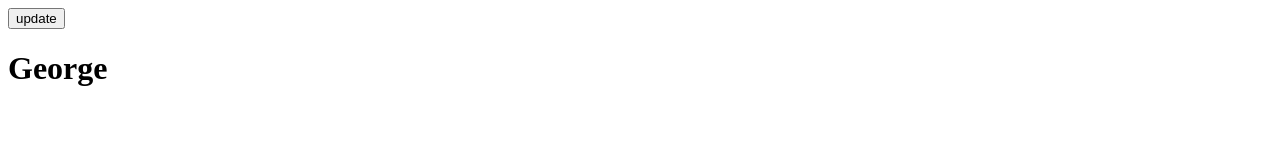
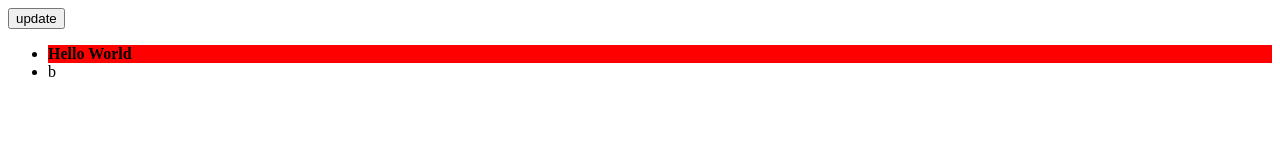
Before and after one commit to George-bin/snabbdom-learn, a plain HTML site: page index.html in a window 1280 px wide. Drawn offline with Linux system fonts and the light colour scheme.

Commit message:
no message

```diff
--- a/es/modules/eventlisteners.js
+++ b/es/modules/eventlisteners.js
@@ -47,13 +47,11 @@ function handleEvent(event, vnode) {
 function createListener() {
     // 事件处理器
     return function handler(event) {
-        debugger
         handleEvent(event, handler.vnode);
     };
 }
 // 对比oldVnode和vnode，更新事件监听器
 function updateEventListeners(oldVnode, vnode) {
-    debugger
     var oldOn = oldVnode.data.on;
     var oldListener = oldVnode.listener;
     var oldElm = oldVnode.elm;
--- a/es/modules/style.js
+++ b/es/modules/style.js
@@ -5,7 +5,7 @@ var nextFrame = function (fn) {
         raf(fn);
     });
 };
-var reflowForced = false; // 强迫回流
+var reflowForced = false; // 强迫回流标志位
 function setNextFrame(obj, prop, val) {
     nextFrame(function () {
         obj[prop] = val;
@@ -61,6 +61,7 @@ function updateStyle(oldVnode, vnode) {
         }
     }
 }
+// 卸载元素前调用(优先级1) => 主要为被删除元素的子元素添加动画效果（transition等）
 function applyDestroyStyle(vnode) {
     var style;
     var name;
@@ -72,7 +73,7 @@ function applyDestroyStyle(vnode) {
         elm.style[name] = style[name];
     }
 }
-// 删除样式
+// 卸载元素时调用(优先级2) => 动画过后，执行删除回调
 function applyRemoveStyle(vnode, rm) {
     var s = vnode.data.style;
     if (!s || !s.remove) {
--- a/es/snabbdom.js
+++ b/es/snabbdom.js
@@ -65,7 +65,11 @@ export function init(modules, domApi) {
         return vnode(api.tagName(elm).toLowerCase() + id + c, {}, [], undefined, elm);
     }
 
-    // 创建一个删除的回调，多次调用这个回调，直到监听器都没了，就删除元素
+    /**
+     * 创建一个删除的回调（这里需要全局remove钩子执行完毕，才能删除真实DOM元素）
+     * @params childELm：将要被删除的Vnode数组（每个Vnode对应一个真实的dom元素）
+     * @params listeners：全局remove钩子的数量
+     */
     function createRmCb(childElm, listeners) {
         return function rmCb() {
             if (--listeners === 0) {
@@ -75,13 +79,17 @@ export function init(modules, domApi) {
         };
     }
 
-    // 将Vnode转换成真实的DOM
+    /**
+     * 利用vnode创建真实dom节点
+     * vnode: vnode数据
+     * insertedVnodeQueue: 用于收集新插入的dom元素（子vnode）
+     */
     function createElm(vnode, insertedVnodeQueue) {
         var _a, _b;
         var i;
         var data = vnode.data;
         if (data !== undefined) {
-            // 如果自定义了init钩子函数（ vnode.data.hook.init ），则调用该钩子函数
+            // 调用自定义钩子init（ 如果存在 => vnode.data.hook.init ）
             var init_1 = (_a = data.hook) === null || _a === void 0 ? void 0 : _a.init;
             if (isDef(init_1)) {
                 init_1(vnode);
@@ -97,6 +105,7 @@ export function init(modules, domApi) {
             }
             vnode.elm = api.createComment(vnode.text);
         }
+        // 普通dom元素
         else if (sel !== undefined) {
             // 解析选择器（Parse selector）
             var hashIdx = sel.indexOf('#'); // id
@@ -115,11 +124,10 @@ export function init(modules, domApi) {
             if (dotIdx > 0)
                 elm.setAttribute('class', sel.slice(dot + 1).replace(/\./g, ' '));
 
-            // 执行所有模块的 create 钩子，创建对应的内容（全局钩子create）
+            // 调用全局钩子create
             for (i = 0; i < cbs.create.length; ++i)
                 cbs.create[i](emptyNode, vnode);
-            // 如果存在 children ，则创建children
-            // 如果存在子元素Vnode节点，则递归将子元素节点插入到当前Vnode节点中，并将已插入的子元素节点在insertedVnodeQueue中作记录
+            // 如果存在 children ，则递归创建真实dom（子元素）节点并插入到其父节点中
             if (is.array(children)) {
                 for (i = 0; i < children.length; ++i) {
                     var ch = children[i];
@@ -128,28 +136,36 @@ export function init(modules, domApi) {
                     }
                 }
             }
-            // 如果存在子文本节点，则直接将其插入到当前Vnode节点
+            // 如果存在子文本节点，则将其插入到当前真实DOM节点中
             else if (is.primitive(vnode.text)) {
                 api.appendChild(elm, api.createTextNode(vnode.text));
             }
 
-            // 如果自定义了create钩子，则调用（执行 vnode.data.hook 中的 create 钩子）
+            // 调用自定义了create钩子（如果存在 => vnode.data.hook.create）
             var hook = vnode.data.hook;
             if (isDef(hook)) {
                 (_b = hook.create) === null || _b === void 0 ? void 0 : _b.call(hook, emptyNode, vnode);
                 if (hook.insert) {
+                    // 将创建dom元素成功的vnode添加到insertedVnodeQueue中
                     insertedVnodeQueue.push(vnode);
                 }
             }
         }
+        // 文本节点
         else {
-            // sel 不存在的情况， 即为文本节点
             vnode.elm = api.createTextNode(vnode.text);
         }
         return vnode.elm;
     }
 
-    // 添加Vnode到真实DOM中
+    /**
+     * 遍历Vnodes并创建真实dom元素插入到指定元素之前
+     * parentElm: 真实dom元素（父节点）
+     * vnodes: 将要要插入的vnode数组
+     * startIdx: 在vnodes中开始截取的位置
+     * endIdx: 在vnodes中结束截取的位置﻿
+     * insertedVnodeQueue: 用于收集新插入的dom元素（子vnode）
+     */
     function addVnodes(parentElm, before, vnodes, startIdx, endIdx, insertedVnodeQueue) {
         for (; startIdx <= endIdx; ++startIdx) {
             var ch = vnodes[startIdx];
@@ -159,14 +175,20 @@ export function init(modules, domApi) {
         }
     }
 
-    // 卸载元素
+    /**
+     * 调用卸载钩子（destroy）
+     * vnode：将被删除dom的元素的vnode数据
+     */
     function invokeDestroyHook(vnode) {
         var _a, _b;
         var data = vnode.data;
         if (data !== undefined) {
+            // 用户自定义钩子destroy(如果存在)
             (_b = (_a = data === null || data === void 0 ? void 0 : data.hook) === null || _a === void 0 ? void 0 : _a.destroy) === null || _b === void 0 ? void 0 : _b.call(_a, vnode);
+            // 全局钩子destroy
             for (var i_1 = 0; i_1 < cbs.destroy.length; ++i_1)
                 cbs.destroy[i_1](vnode);
+            // 判断是否存在子元素，循环遍历调用invokeDestroyHook
             if (vnode.children !== undefined) {
                 for (var j_1 = 0; j_1 < vnode.children.length; ++j_1) {
                     var child = vnode.children[j_1];
@@ -178,7 +200,13 @@ export function init(modules, domApi) {
         }
     }
 
-    // 删除vnode
+    /**
+     * 从真实dom节点中移除子元素
+     * @params parentElm: 真实dom节点（父节点）
+     * @params vnodes: 将要被删除的所有子元素对应的vnode数组
+     * @params startIdx: 在数组中开始截取的位置
+     * @params endIdx: 在数据中结束截取的位置
+     */
     function removeVnodes(parentElm, vnodes, startIdx, endIdx) {
         var _a, _b;
         for (; startIdx <= endIdx; ++startIdx) {
@@ -186,15 +214,18 @@ export function init(modules, domApi) {
             var rm = void 0;
             var ch = vnodes[startIdx];
             if (ch != null) {
+                // 判断是否为文本节点
                 if (isDef(ch.sel)) {
+                    // 调用全局钩子destroy
                     invokeDestroyHook(ch);
                     listeners = cbs.remove.length + 1;
-                    // 所有监听删除
+                    // 生成删除回调
                     rm = createRmCb(ch.elm, listeners);
+                    // 调用全局钩子remove
                     for (var i_2 = 0; i_2 < cbs.remove.length; ++i_2)
                         cbs.remove[i_2](ch, rm);
                     var removeHook = (_b = (_a = ch === null || ch === void 0 ? void 0 : ch.data) === null || _a === void 0 ? void 0 : _a.hook) === null || _b === void 0 ? void 0 : _b.remove;
-                    // 如果有钩子则调用钩子后再调删除回调，如果没，则直接调用回调
+                    // 是否存在自定义钩子remove，如果存在则调用自定义钩子后再调删除回调，如果不存在，则直接调用删除回调
                     if (isDef(removeHook)) {
                         removeHook(ch, rm);
                     }
@@ -210,11 +241,11 @@ export function init(modules, domApi) {
     }
 
     /**
-     * 更新vnode children:
-     * parentElm: 真实要挂载到的DOM元素
-     * oldCh: 老Vnode中的子节点
-     * newCh: 新Vnode中的子节点
-     * insertedVnodeQueue: 用于收集patch中新插入的Vnode
+     * 对比oldVnode.children和vnode.children，更新真实DOM的子节点
+     * parentElm: 真实DOM节点
+     * oldCh: oldVnode.children
+     * newCh: vnode.children
+     * insertedVnodeQueue: 用于收集新插入的dom元素（子vnode）
      */
     function updateChildren(parentElm, oldCh, newCh, insertedVnodeQueue) {
         // 首对比位置
@@ -223,15 +254,15 @@ export function init(modules, domApi) {
         // 尾对比位置
         var oldEndIdx = oldCh.length - 1;
         var newEndIdx = newCh.length - 1;
-        // 第一个子vnode
+        // oldCh和newCh的首
         var oldStartVnode = oldCh[0];
         var newStartVnode = newCh[0];
-        // 最后一个子vnode
+        //  oldCh和newCh的尾
         var oldEndVnode = oldCh[oldEndIdx];
         var newEndVnode = newCh[newEndIdx];
-        var oldKeyToIdx;
-        var idxInOld;
-        var elmToMove;
+        var oldKeyToIdx;// 首尾都不相同 => 建立key和索引（0,1,2,...）之间的映射表（oldVnode.children）
+        var idxInOld; // 首尾都不相同 => 通过key来获取在映射表中的索引
+        var elmToMove; // 首尾都不相同 => 通过索引（0,1,2,...）在oldCh匹配的元素
         var before;
 
         // 循环遍历对比oldVnode和vnode，只要有一个遍历结束便退出循环
@@ -312,7 +343,8 @@ export function init(modules, domApi) {
         if (oldStartIdx <= oldEndIdx || newStartIdx <= newEndIdx) {
             // oldCh先遍历结束，说明newCh中还有vnode元素，直接进行一次性插入
             if (oldStartIdx > oldEndIdx) {
-                before = newCh[newEndIdx + 1] == null ? null : newCh[newEndIdx + 1].elm; // newCh尾部子元素可能在oldCh中存在，直接在该dom节点之前插入节点即可
+                // newCh数组中在其尾部的子元素可能存在已经处理过的，直接在尾部处理节点之前插入节点即可
+                before = newCh[newEndIdx + 1] == null ? null : newCh[newEndIdx + 1].elm;
                 addVnodes(parentElm, before, newCh, newStartIdx, newEndIdx, insertedVnodeQueue);
             }
             // newCh先遍历结束，说明oldCh中还有vnode元素，直接全部删除即可
@@ -418,17 +450,17 @@ export function init(modules, domApi) {
 
     // 修补节点
     return function patch(oldVnode, vnode) {
-        debugger
         var i, elm, parent;
-        // insertedVnodeQueue用于记录被插入的真实dom的vnode队列，用于批量触发insert
+        // insertedVnodeQueue存在于整个patch过程，用于记录被插入的真实dom对应的vnode，对比结束后用于批量触发insert
         var insertedVnodeQueue = [];
 
-        // patch开始之前调用全局钩子pre
+        // 调用全局钩子pre
         for (i = 0; i < cbs.pre.length; ++i)
             cbs.pre[i]();
 
-        // 如果oldvnode非vnode，则创建一个空的vnode（第一次调用时，oldVnode是dom element）
+        // 判断是否为初始化渲染（第一次调用时，oldVnode是dom element）
         if (!isVnode(oldVnode)) {
+            // 初始化渲染时，由于oldVnode为真实dom节点需要为其创建一个空的Vnode
             oldVnode = emptyNodeAt(oldVnode);
         }
 
@@ -448,12 +480,12 @@ export function init(modules, domApi) {
             }
         }
 
-        // 插入完后，调用被插入的vnode的insert钩子
+        // 对比更新完成，调用所有被插入的dom节点（vnode）的insert钩子
         for (i = 0; i < insertedVnodeQueue.length; ++i) {
             insertedVnodeQueue[i].data.hook.insert(insertedVnodeQueue[i]);
         }
 
-        // patch结束之前，调用全局post钩子
+        // 调用全局post钩子
         for (i = 0; i < cbs.post.length; ++i)
             cbs.post[i]();
 
--- a/es/tovnode.js
+++ b/es/tovnode.js
@@ -1,5 +1,5 @@
 import vnode from './vnode.js';
-import htmlDomApi from './htmldomapi.s';
+import htmlDomApi from './htmldomapi.js';
 export function toVNode(node, domApi) {
     var api = domApi !== undefined ? domApi : htmlDomApi;
     var text;
--- a/index.html
+++ b/index.html
@@ -6,10 +6,12 @@
     <title>Snabbdom学习</title>
   </head>
   <body>
-    <div id="app">
-      <button id="update-btn">update</button>
-    </div>
+    <button id="update-btn">update</button>
+    <ul id="list">
+      <li>Geng</li>
+    </ul>
     <script type="module">
+      import toVnode from './es/tovnode.js'
       import { init, h } from './es/snabbdom.js';
       import datasetModule from './es/modules/dataset.js';
       import attributesModule from './es/modules/attributes.js';
@@ -33,52 +35,93 @@
       ]);
 
       // 获取页面原始的DOM节点
-      var app = document.getElementById("app");
+      var app = document.getElementById("list");
       // 构造一个虚拟dom => 通过h函数建立虚拟dom的 => 生成vnode
+      let isActive = true
       var vnode = h(
-        "div#app",
+        "ul#list",
         {},
         [
           h(
-            'h1',
+            'li',
             {
+              style: {
+                background: 'red',
+                fontWeight: 'bold',
+                transition: 'background 1s',
+                remove: {
+                  background: 'blue'
+                }
+              },
+              hook: {
+                destroy: function() {
+                  console.log('父节点卸载前调用!')
+                },
+                remove: function(vnode, rm) {
+                  console.log('删除父节点 => li')
+                  rm()
+                }
+              },
               on: {
-                // click: [[fun1], [fun2]]
-                click: [fun1, 'Hello']
-              }
+                click: function() {
+                  console.log('我被点击了')
+                }
+              },
+              key: 1
             },
-            'George'
+            [
+              h(
+                'span',
+                {
+                  style: {
+                    display: 'inline-block',
+                    transition: 'all 1s',
+                    destroy: {
+                      fontSize: '40px',
+                      transform: 'rotate(45deg)'
+                    }
+                  },
+                  hook: {
+                    destroy: function() {
+                      console.log('子节点卸载前调用!')
+                    },
+                    remove: function() {
+                      console.log('删除子节点 => span')
+                    }
+                  }
+                },
+                'Hello World'
+              )
+            ]
+          ),
+          h(
+            'li',
+            {key: 2},
+            'b'
           )
         ]
       );
-      function fun1(value, e, vnode) {
-        console.log('fun1')
-        console.log(value, e, vnode)
-      }
-      function fun2(e, vnode) {
-        console.log('fun2')
-        console.log(e, vnode)
-      }
       console.log(vnode)
       // 第一次渲染，使用vnode替换app节点的内容
-      vnode = patch(app, vnode);
+      vnode = patch(toVnode(app), vnode);
 
       // 创建一个新的vnode
-      // var newVnode = h('div#app1',
-      //   {style: {color: 'red'}},
-      //   [
-      //     h(
-      //       'h1',
-      //       {},
-      //       'My name is GaoShaSha'
-      //     )
-      //   ]
-      // );
-      // let updateBtn = document.getElementById('update-btn');
-      // updateBtn.addEventListener('click', updateVnode)
-      // function updateVnode() {
-      //   patch(vnode, newVnode);
-      // }
+      var newVnode = h(
+        "ul#list",
+        undefined,
+        [
+          h(
+            'li',
+            {key: 2},
+            'b'
+          )
+        ]
+      );
+      let updateBtn = document.getElementById('update-btn');
+      updateBtn.addEventListener('click', updateVnode)
+      function updateVnode() {
+        patch(vnode, newVnode);
+      }
     </script>
   </body>
 </html>
```
